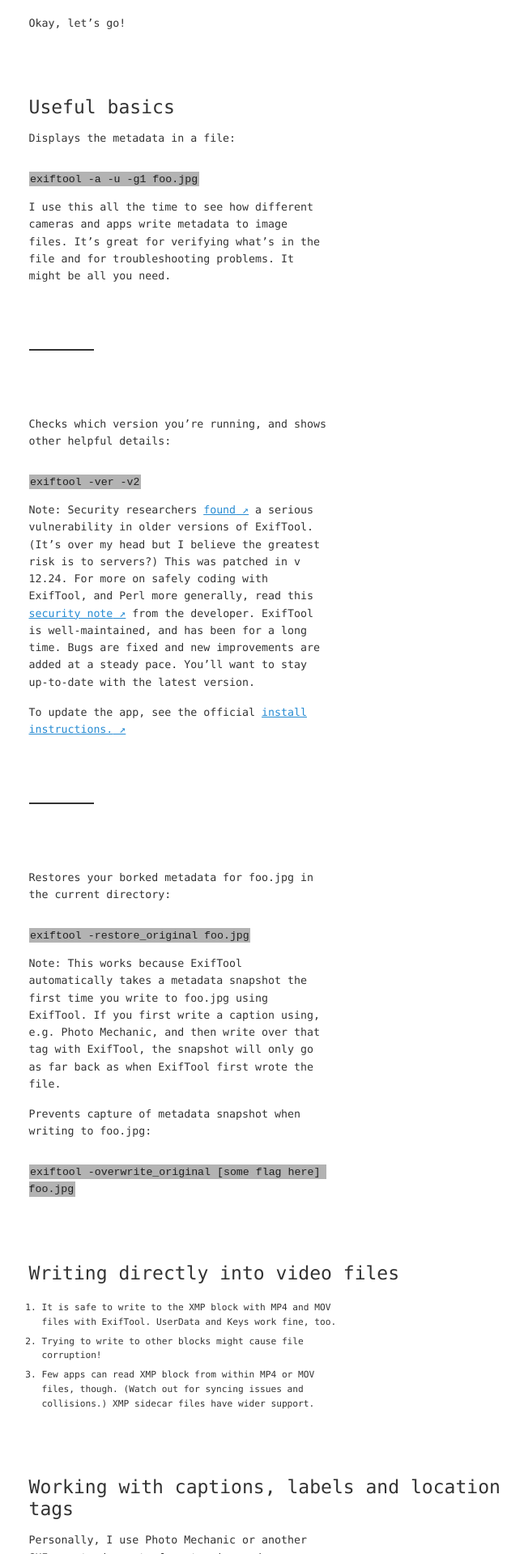
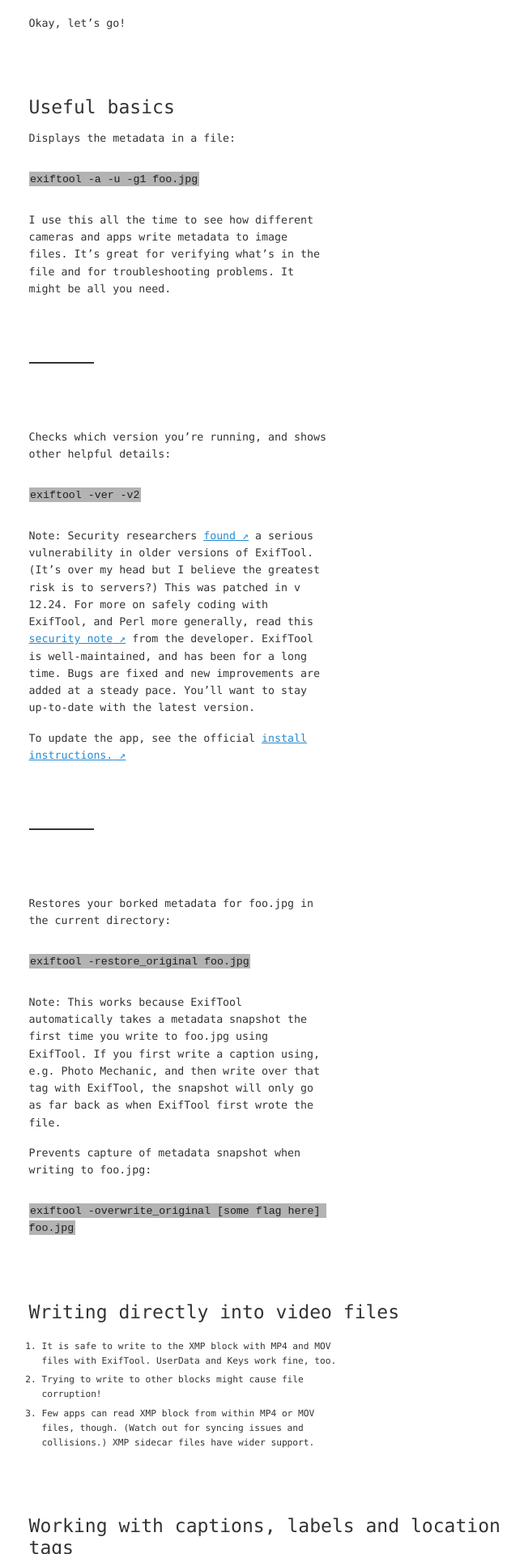
Before and after one commit to zachmccabe/zachmccabe.github.io, a Jekyll site: the page built from _tools/exiftool-notes.md, in a window 1280 px wide. Shown: the part 1142-3061 px from the top of the page at 81% size, without its empty margins (299-946 px from the left). Built offline with Jekyll 4.4.1, drawn with Linux system fonts in a browser that asks for light colours.

Commit message:
Update kao-midnite-13.css

```diff
--- a/assets/kao-midnite-13.css
+++ b/assets/kao-midnite-13.css
@@ -426,7 +426,7 @@
 }
 */
 
-p + pre {
+p + pre, pre + p {
   padding-top: 1.2em;
 }
 
```
